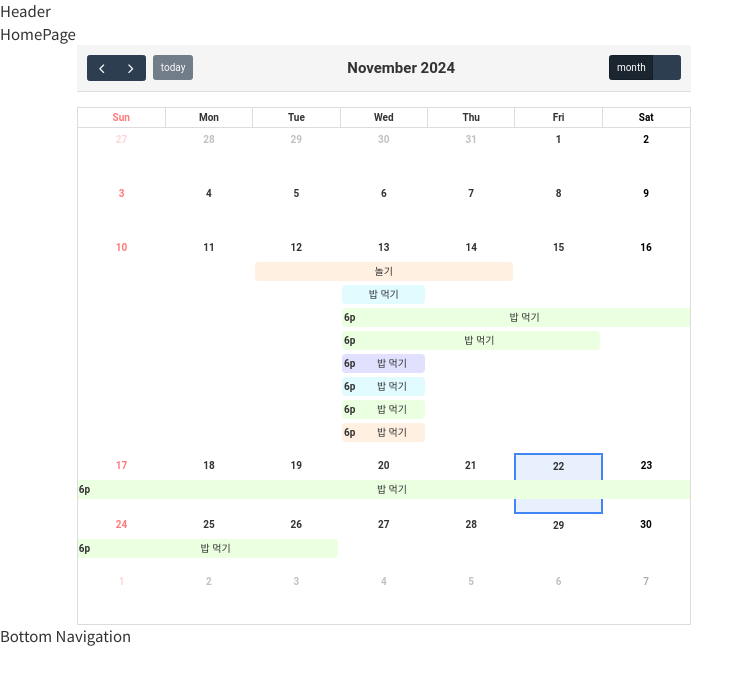
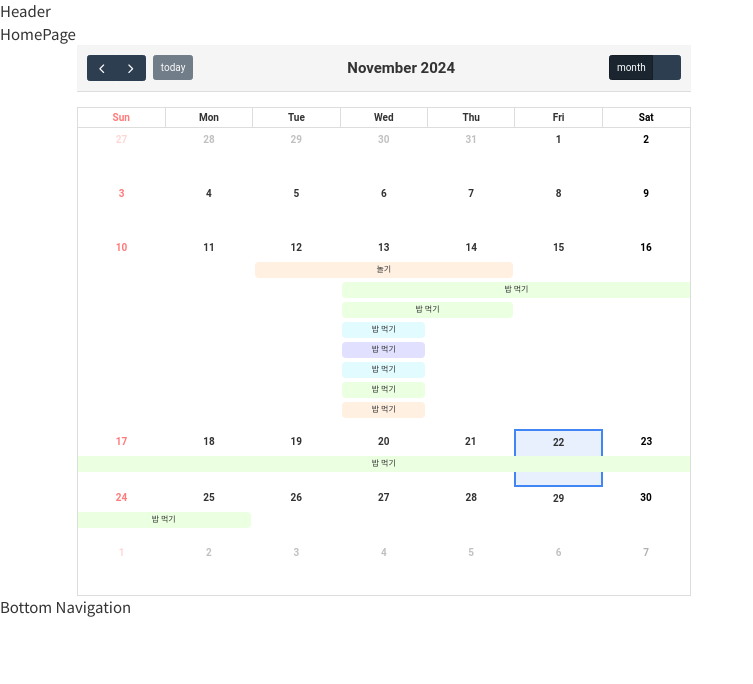
Before and after one commit to prgrms-web-devcourse-final-project/WEB1_1_ALL-I_FE, a React (Vite) app: page / in a window 1280 px wide. Shown: the top 684 px of the page, without its empty margins (0-753 px from the left). Built offline with nearby package versions, Linux system fonts and the light colour scheme; a web font is replaced by a local one.

Commit message:
feat: 달력에 시간 표시 제외

```diff
--- a/src/components/common/calendar/month/CalendarMonth.style.ts
+++ b/src/components/common/calendar/month/CalendarMonth.style.ts
@@ -66,13 +66,15 @@ export const CalendarWrapper = styled.div`
 
   /* 이벤트 시간 스타일 */
   .fc-event-time {
-    font-size: var(--font-size-micro);
+    font-size: var(--font-size-micro-small);
     font-weight: bold;
     margin-right: 4px;
+    color: var(--color-gray-medium);
   }
 
   /* 이벤트 제목 스타일 */
   .fc-event-title {
-    font-size: var(--font-size-micro);
+    font-size: var(--font-size-micro-small);
+    color: var(--color-black);
   }
 `;
--- a/src/components/common/calendar/month/CalendarMonth.tsx
+++ b/src/components/common/calendar/month/CalendarMonth.tsx
@@ -21,10 +21,8 @@ function CalendarMonth() {
     const formattedEvent = {
       id: event.personalEventId,
       title: event.title,
-      start: event.startTime
-        ? `${event.startDate}T${event.startTime}`
-        : event.startDate,
-      end: event.endTime ? `${event.endDate}T${event.endTime}` : event.endDate,
+      start: event.startDate,
+      end: event.endDate,
       backgroundColor:
         CATEGORY_COLOR[event.categoryId as keyof typeof CATEGORY_COLOR],
     };
@@ -52,12 +50,12 @@ function CalendarMonth() {
               right: "dayGridMonth,timeGridWeek,timeGridDay",
             }}
             eventDisplay="block"
-            eventBackgroundColor="#4285f4"
+            eventBackgroundColor="var(--color-primary)"
             eventBorderColor="transparent"
-            eventTextColor="var(--color-black)"
             dayCellClassNames="calendar-day"
             contentHeight="auto"
             dayHeaderFormat={{ weekday: "short" }}
+            // displayEventEnd={false}
           />
         </CalendarWrapper>
       </div>
```
